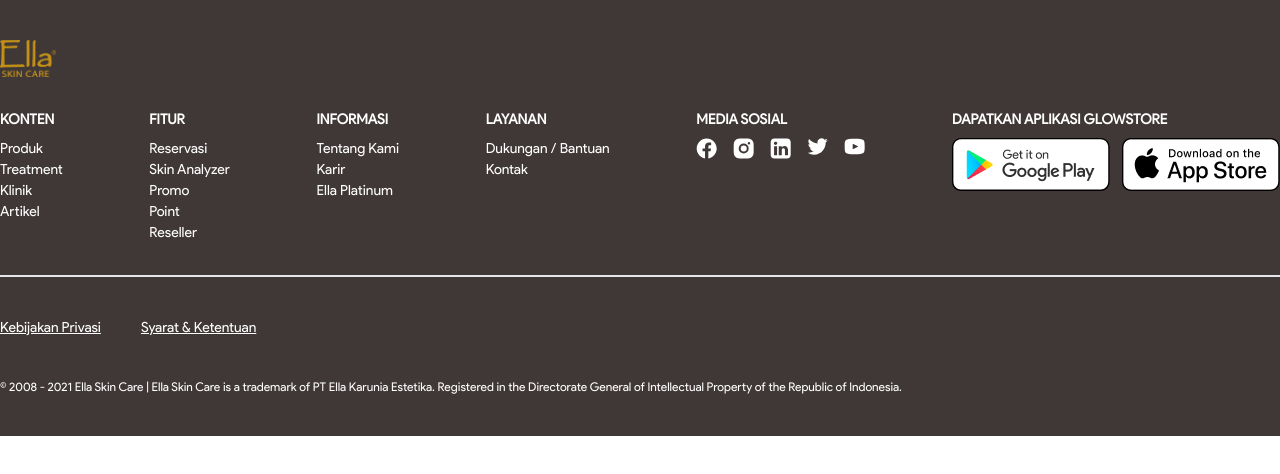
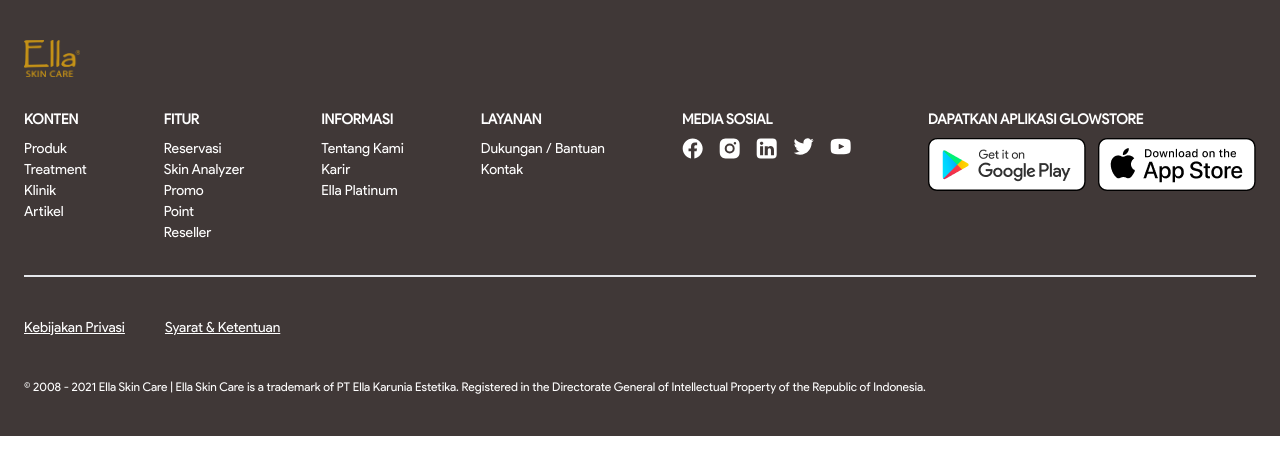
Before and after one commit to xxidbr9/react-vite-ready, a React (Vite) app: page / in a window 1280 px wide. Shown: the top 474 px of the page. Built offline with nearby package versions, Linux system fonts and the light colour scheme.

Commit message:
feat(organisms)(footer): done footer components

```diff
--- a/babel.config.js
+++ b/babel.config.js
@@ -9,7 +9,6 @@
           "root": ["."],
           "extensions": [".js", ".jsx", ".es", ".es6", ".mjs", ".ts", ".tsx"],
           "alias": {
-            "@app": "./src",
             "@assets/images": "./src/assets/images",
             "@assets/scss": "./src/assets/scss",
             "@assets/svg": "./src/assets/svg",
@@ -24,7 +23,9 @@
             "@utils/mocks": "./src/utils/mocks",
             "@utils/helpers": "./src/utils/helpers",
             "@utils/hooks": "./src/utils/hooks",
-            "@utils/libs": "./src/utils/libs"
+            "@utils/libs": "./src/utils/libs",
+            "@base": "./",
+            "@app": "./src",
           }
         }
       ]
--- a/package.json
+++ b/package.json
@@ -1,5 +1,6 @@
 {
     "version": "0.0.0",
+    "cjs": true,
     "scripts": {
         "dev": "vite",
         "build:vite": "tsc && vite build",
@@ -13,7 +14,8 @@
         "@emotion/styled": "^11.3.0",
         "polished": "^4.1.3",
         "react": "^17.0.0",
-        "react-dom": "^17.0.0"
+        "react-dom": "^17.0.0",
+        "react-use": "^17.2.4"
     },
     "devDependencies": {
         "@babel/core": "^7.14.3",
--- a/src/components/atoms/Avatar/Avatar.tsx
+++ b/src/components/atoms/Avatar/Avatar.tsx
@@ -34,7 +34,7 @@
   flex-direction: row;
   justify-content: center;
   align-items: center;
-  color: ${color.WHITE};
+  color: ${color.FIXED_WHITE_1};
   overflow: hidden;
 `;
 
--- a/src/components/organisms/Footer/Footer.tsx
+++ b/src/components/organisms/Footer/Footer.tsx
@@ -1,14 +1,16 @@
-import FacebookLogo from '@app/assets/svg/social_media/FacebookLogo'
-import InstagramLogo from '@app/assets/svg/social_media/InstagramLogo'
-import LinkedinLogo from '@app/assets/svg/social_media/LinkedinLogo'
-import TwitterLogo from '@app/assets/svg/social_media/Twitterlogo'
-import YoutubeLogo from '@app/assets/svg/social_media/YoutubeLogo'
-import Brand from '@app/components/atoms/Brand'
-import Typography from '@app/components/atoms/Typography'
-import React from 'react'
-import GplayImage from '@app/assets/images/g_play_btn.png'
-import iStoreImage from '@app/assets/images/istore_btn.png'
-
+import FacebookLogo from '@assets/svg/social_media/FacebookLogo'
+import InstagramLogo from '@assets/svg/social_media/InstagramLogo'
+import LinkedinLogo from '@assets/svg/social_media/LinkedinLogo'
+import TwitterLogo from '@assets/svg/social_media/Twitterlogo'
+import YoutubeLogo from '@assets/svg/social_media/YoutubeLogo'
+import Brand from '@components/atoms/Brand'
+import Typography from '@components/atoms/Typography'
+import React, { useCallback, useMemo } from 'react'
+import GplayImage from '@assets/images/g_play_btn.png'
+import iStoreImage from '@assets/images/istore_btn.png'
+import color from '@styles/colors'
+import styled from '@emotion/styled'
+import tw from 'twin.macro'
 /*
 ===== TODO =====
 [ ] Add Color Variant
@@ -16,6 +18,7 @@
 === END TODO ===
 
 */
+
 
 type FooterMenuTypes = {
   title: React.Component | string,
@@ -42,6 +45,13 @@
 }
 
 const FooterSocialMedia = ({ color, ...props }) => {
+  const socialList = useMemo(() => [
+    <FacebookLogo fill={color} />,
+    <InstagramLogo fill={color} />,
+    <LinkedinLogo fill={color} />,
+    <TwitterLogo fill={color} />,
+    <YoutubeLogo fill={color} />
+  ], [color])
   return (
     <div>
       <span>
@@ -50,27 +60,17 @@
         </Typography>
       </span>
       <ul className="mt-2 flex gap-4">
-        <li>
-          <FacebookLogo fill={color} />
-        </li>
-        <li>
-          <InstagramLogo fill={color} />
-        </li>
-        <li>
-          <LinkedinLogo fill={color} />
-        </li>
-        <li>
-          <TwitterLogo fill={color} />
-        </li>
-        <li>
-          <YoutubeLogo fill={color} />
-        </li>
+        {socialList.map((component, index) => (
+          <li key={index}>
+            {component}
+          </li>
+        ))}
       </ul>
     </div>
   )
 }
 
-const FooterLinkApps = () => {
+const FooterLinkApps = (props) => {
   return (
     <div>
       <span>
@@ -87,15 +87,46 @@
 }
 
 
-const VariantFooter = ["dark", "light", "grey"] as const
+export const VariantFooter = ["dark", "light", "grey"] as const
 
 type VariantType = typeof VariantFooter[number]
 
 export type FooterProps = {
-  variant?: VariantType
+  variant?: VariantType,
 }
 
 const Footer: React.FC<FooterProps> = (props) => {
+  /*
+    ===== TODO =====
+    [ ] Setup for footer menu
+    === END TODO ===
+
+  */
+
+  const { variant } = props
+  const variantBGHandler = useCallback((color) => {
+    switch (color) {
+      case "dark":
+        return "bg-BLACK text-white"
+      case "grey":
+        return "bg-BROKEN_WHITE text-BROWN_2"
+      case "light":
+        return "bg-FIXED_WHITE_1 text-BROWN_2"
+      default:
+        return "bg-BLACK text-white"
+    }
+  }, [variant])
+
+  const variantSVGColorHandler = useCallback((theme) => {
+    switch (theme) {
+      case "dark":
+        return color.FIXED_WHITE_1
+      case "grey" || "light":
+        return color.BROWN_2
+      default:
+        return "bg-BLACK text-white"
+    }
+  }, [variant])
 
   const menus: FooterMenuTypes[] = [
     { title: "Konten", listMenu: ["Produk", "Treatment", "Klinik", "Artikel"] },
@@ -104,22 +135,28 @@
     { title: "Layanan", listMenu: ["Dukungan / Bantuan", "Kontak"] },
   ]
 
+
+
   return (
-    <footer className="bg-BLACK relative text-white">
-      <div className="py-10 container mx-auto ">
+    <footer className={`${variantBGHandler(variant)} relative`}>
+      <div className="py-10 laptop:container mobile:px-6 mx-auto ">
         <Brand />
-        <div className="py-8 w-full flex gap-4 border-b-2 justify-between">
+        <div className="py-8 w-full laptop:flex laptop:gap-4 border-b-2 justify-between mobile:grid mobile:grid-cols-2 mobile:gap-5">
           {menus.map((menu, index) => (
-            <FooterMenu {...menu} />
+            <FooterMenu {...menu} key={index} />
           ))}
-          <FooterSocialMedia color={"#fff"} />
-          <FooterLinkApps />
+          <div className="mobile:col-span-2 laptop:col-span-1">
+            <FooterSocialMedia color={variantSVGColorHandler(variant)} />
+          </div>
+          <div className="mobile:col-span-2 laptop:col-span-1">
+            <FooterLinkApps />
+          </div>
         </div>
         <div className="flex gap-10 my-10">
           <Typography className="underline">Kebijakan Privasi</Typography>
           <Typography className="underline">Syarat & Ketentuan</Typography>
         </div>
-        <Typography variant={12}>
+        <Typography variant={12} className="laptop:text-left mobile:text-center">
           © 2008 - 2021 Ella Skin Care | Ella Skin Care is a trademark of PT Ella Karunia Estetika. Registered in the Directorate General of Intellectual Property of the Republic of Indonesia.
         </Typography>
       </div>
@@ -127,4 +164,8 @@
   )
 }
 
+Footer.defaultProps = {
+  variant: "dark"
+}
+
 export default Footer
--- /dev/null
+++ b/src/styles/breakpoint.ts
@@ -0,0 +1,15 @@
+// import baseTailwindConfig from '@base/tailwind.config'
+
+// const { screens } = baseTailwindConfig.theme.extend
+// const screen = {
+//   ...screens
+// }
+
+const breakpoint = {
+  'mobile': 320,
+  'tablet': 640,
+  'laptop': 1024,
+  'desktop': 1280,
+}
+
+export default breakpoint
--- a/src/styles/colors.ts
+++ b/src/styles/colors.ts
@@ -6,9 +6,14 @@
   GREY_3: "#403837",
   YELLOW: "#FFBD00",
   BROKEN_WHITE: "#F5F5F5",
-  WHITE: "#FFF",
+  FIXED_WHITE_1: "#FFF",
   BLACK: "#403837"
 }
 
+// import baseTailwindConfig from '@base/tailwind.config'
+// const { colors } = baseTailwindConfig.theme.extend
+// const color = {
+//   ...colors
+// }
 
 export default color
--- a/tailwind.config.js
+++ b/tailwind.config.js
@@ -1,4 +1,4 @@
-module.exports = {
+const setting = {
   purge: [],
   darkMode: false, // or 'media' or 'class'
   theme: {
@@ -12,7 +12,13 @@
         YELLOW: "#FFBD00",
         BROKEN_WHITE: "#F5F5F5",
         FIXED_WHITE_1: "#FFF",
-        BLACK:"#403837"
+        BLACK: "#403837"
+      },
+      screens: {
+        'mobile': '320px',
+        'tablet': '630px',
+        'laptop': '1024px',
+        'desktop': '1280px',
       },
     },
   },
@@ -21,3 +27,5 @@
   },
   plugins: [],
 }
+
+module.exports = setting
--- a/vite.config.ts
+++ b/vite.config.ts
@@ -23,6 +23,7 @@
     //   { find: "@utils/libs", replacement: path.resolve(__dirname, 'src/utils/lib') }
     // ]
     alias: {
+      "@base/": `${path.resolve(__dirname, '')}/`,
       '@app/': `${path.resolve(__dirname, 'src')}/`,
       '@assets/': `${path.resolve(__dirname, 'src/assets')}/`,
       '@assets/scss/': `${path.resolve(__dirname, 'src/assets/scss')}/`,
```
Also changed, not shown: tsconfig.json (+5 -4 lines), 2 other files (tests, documents, lock files or other folders).
